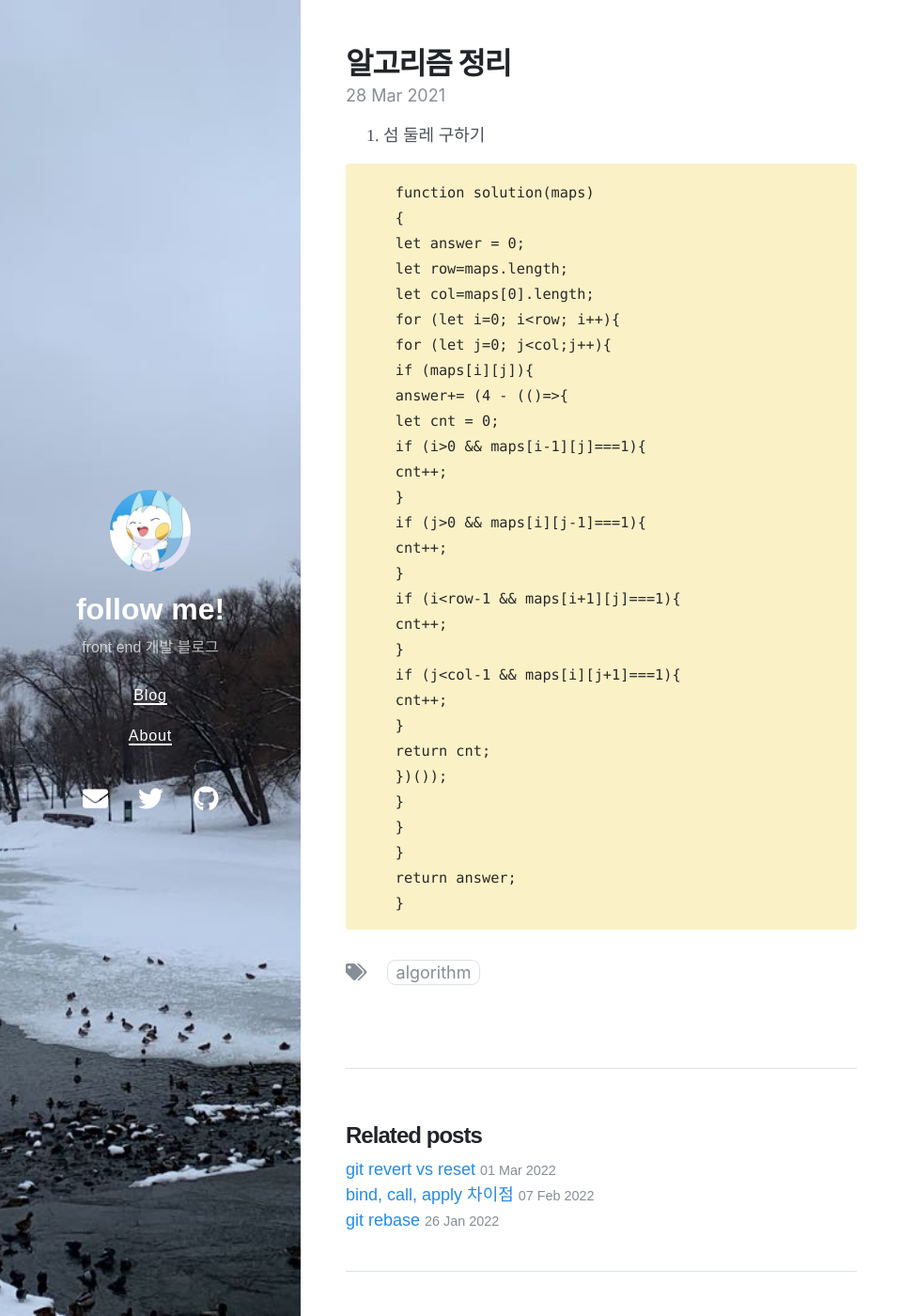
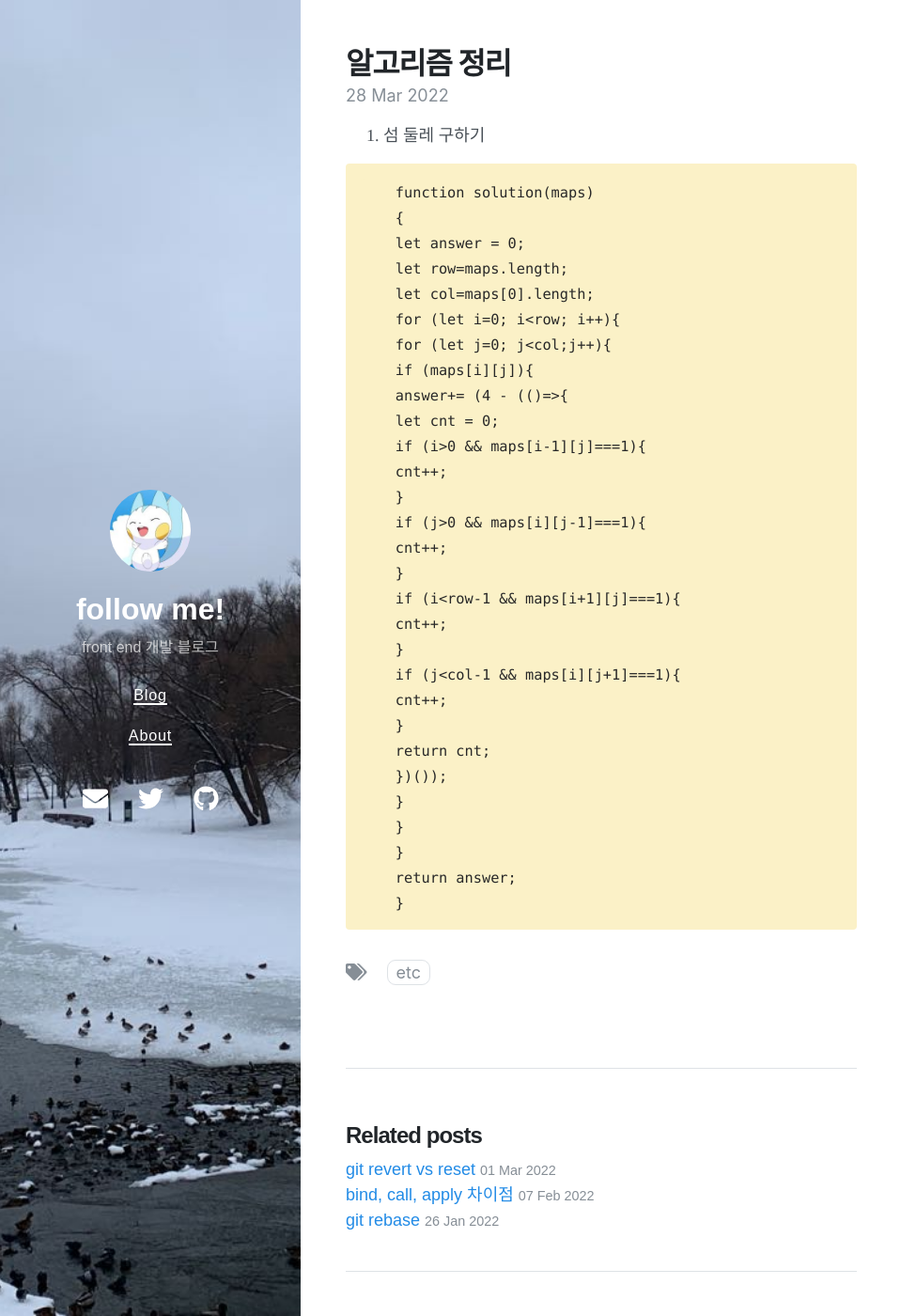
Before and after one commit to micmacbox/blog, a Jekyll site: the page built from _posts/2022-03-28-algorithm.md, in a window 1280 px wide and 1400 px high. Shown: the whole window at 94% size, without its empty margins (0-975 px from the left). Built offline with Jekyll 4.4.1, drawn with Linux system fonts in a browser that asks for light colours; nearby versions of some CDN libraries.

Commit message:
fix: 알고리즘 정리 tag, date 수정

```diff
--- a/_posts/2022-03-28-algorithm.md
+++ b/_posts/2022-03-28-algorithm.md
@@ -2,8 +2,8 @@
 layout: post
 title: 알고리즘 정리
 categories: algorithm
-tags: [algorithm]
-date: 2021-03-28 15:32 +0800
+tags: [etc]
+date: 2022-03-28 15:32 +0800
 # toc: true
 ---
 
```
